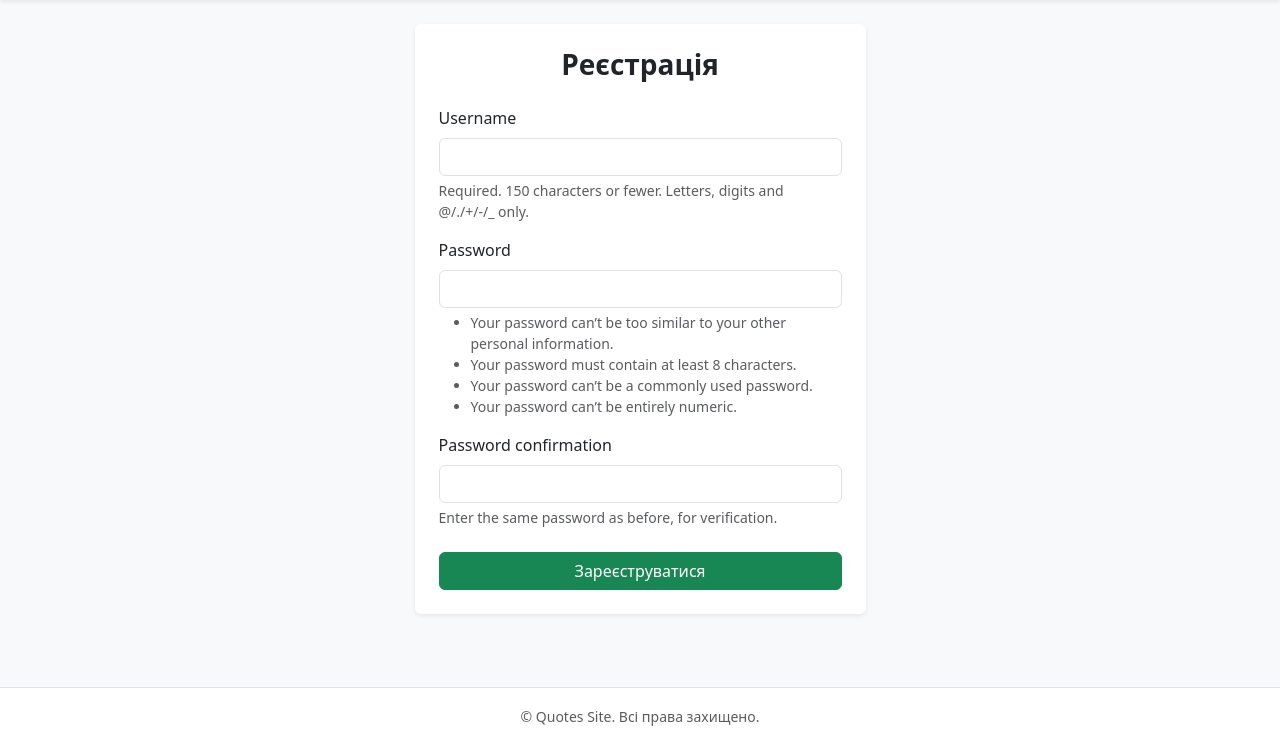
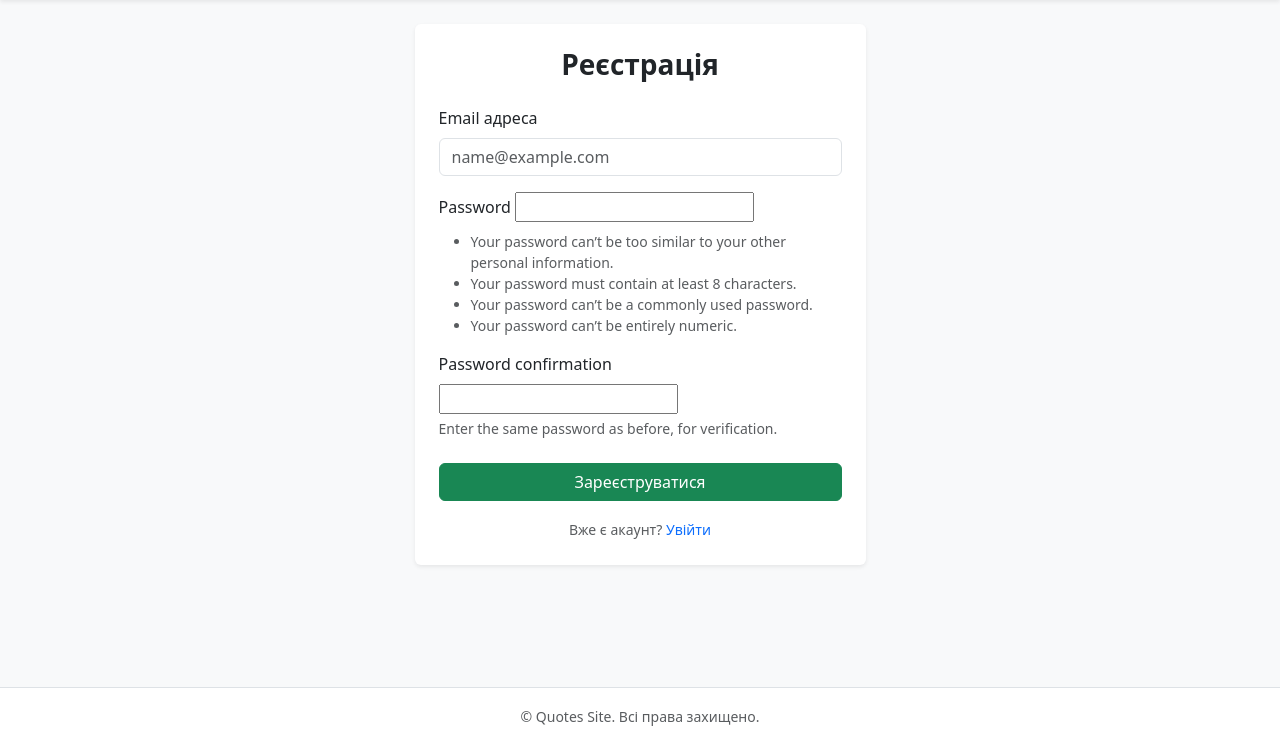
Before and after one commit to NoobApps/goit-pyweb20-hw13, a Django app: page /register/ in a window 1280 px wide. Shown: the part 56-800 px from the top of the page. Run offline with Django 5.2, Linux system fonts and the light colour scheme.

Commit message:
fix email task2

```diff
--- a/task2/quotes/forms.py
+++ b/task2/quotes/forms.py
@@ -1,16 +1,59 @@
 from django import forms
-from django.contrib.auth.forms import UserCreationForm
+from django.contrib.auth.forms import UserCreationForm, AuthenticationForm
+from django.contrib.auth.models import User
 from .models import Author, Quote
 
 class RegisterForm(UserCreationForm):
-    pass
+    email = forms.EmailField(
+        required=True,
+        label="Email адреса",
+        widget=forms.EmailInput(attrs={'class': 'form-control', 'placeholder': 'name@example.com'})
+    )
+
+    class Meta(UserCreationForm.Meta):
+        model = User
+        fields = ('email',)
+
+    def clean_email(self):
+        email = self.cleaned_data.get('email')
+        if User.objects.filter(email__iexact=email).exists() or User.objects.filter(username__iexact=email).exists():
+            raise forms.ValidationError("Користувач з таким Email вже існує.")
+        return email
+
+    def save(self, commit=True):
+        user = super().save(commit=False)
+        user.username = self.cleaned_data['email']
+        user.email = self.cleaned_data['email']
+        if commit:
+            user.save()
+        return user
+
+
+class EmailAuthenticationForm(AuthenticationForm):
+    username = forms.EmailField(
+        label="Email адреса",
+        widget=forms.EmailInput(attrs={'class': 'form-control', 'placeholder': 'name@example.com'})
+    )
+
 
 class AuthorForm(forms.ModelForm):
     class Meta:
         model = Author
         fields = ['fullname', 'born_date', 'born_location', 'description']
+        widgets = {
+            'fullname': forms.TextInput(attrs={'class': 'form-control'}),
+            'born_date': forms.TextInput(attrs={'class': 'form-control', 'placeholder': 'наприклад, November 07, 1867'}),
+            'born_location': forms.TextInput(attrs={'class': 'form-control', 'placeholder': 'наприклад, Warsaw, Poland'}),
+            'description': forms.Textarea(attrs={'class': 'form-control', 'rows': 4}),
+        }
+
 
 class QuoteForm(forms.ModelForm):
     class Meta:
         model = Quote
         fields = ['quote', 'author', 'tags']
+        widgets = {
+            'quote': forms.Textarea(attrs={'class': 'form-control', 'rows': 3}),
+            'author': forms.Select(attrs={'class': 'form-select'}),
+            'tags': forms.TextInput(attrs={'class': 'form-control', 'placeholder': 'вкажіть теги через кому (наприклад: books, friends, quotes)'}),
+        }
--- a/task2/quotes/templates/quotes/login.html
+++ b/task2/quotes/templates/quotes/login.html
@@ -19,12 +19,13 @@
                     {% csrf_token %}
 
                     <div class="mb-3">
-                        <label for="{{ form.username.id_for_label }}" class="form-label">Ім'я користувача</label>
-                        <input type="text"
+                        <label for="{{ form.username.id_for_label }}" class="form-label">Email адреса</label>
+                        <input type="email"
                                name="{{ form.username.name }}"
                                id="{{ form.username.id_for_label }}"
                                class="form-control {% if form.username.errors %}is-invalid{% endif %}"
                                value="{{ form.username.value|default:'' }}"
+                               placeholder="name@example.com"
                                required>
                         {% if form.username.errors %}
                             <div class="invalid-feedback">
--- a/task2/quotes/templates/quotes/register.html
+++ b/task2/quotes/templates/quotes/register.html
@@ -6,21 +6,27 @@
         <div class="card shadow-sm border-0">
             <div class="card-body p-4">
                 <h3 class="card-title text-center fw-bold mb-4">Реєстрація</h3>
+
+                {% if form.non_field_errors %}
+                    <div class="alert alert-danger mb-3" role="alert">
+                        {% for error in form.non_field_errors %}
+                            <div>{{ error }}</div>
+                        {% endfor %}
+                    </div>
+                {% endif %}
+
                 <form method="post">
                     {% csrf_token %}
 
                     {% for field in form %}
                         <div class="mb-3">
                             <label for="{{ field.id_for_label }}" class="form-label">{{ field.label }}</label>
-                            <input type="{{ field.field.widget.input_type|default:'text' }}"
-                                   name="{{ field.name }}"
-                                   id="{{ field.id_for_label }}"
-                                   class="form-control {% if field.errors %}is-invalid{% endif %}">
+                            {{ field }}
                             {% if field.help_text %}
                                 <div class="form-text small">{{ field.help_text|safe }}</div>
                             {% endif %}
                             {% if field.errors %}
-                                <div class="invalid-feedback">
+                                <div class="invalid-feedback d-block">
                                     {{ field.errors.0 }}
                                 </div>
                             {% endif %}
@@ -31,6 +37,10 @@
                         <button type="submit" class="btn btn-success">Зареєструватися</button>
                     </div>
                 </form>
+
+                <div class="text-center mt-3">
+                    <small class="text-muted">Вже є акаунт? <a href="{% url 'login' %}" class="text-decoration-none">Увійти</a></small>
+                </div>
             </div>
         </div>
     </div>
--- a/task2/quotes/urls.py
+++ b/task2/quotes/urls.py
@@ -1,12 +1,16 @@
 from django.urls import path
 from django.contrib.auth import views as auth_views
 from . import views
+from .forms import EmailAuthenticationForm
 
 urlpatterns = [
     path('', views.home, name='home'),
     path('author/<int:pk>/', views.author_detail, name='author_detail'),
     path('register/', views.register, name='register'),
-    path('login/', auth_views.LoginView.as_view(template_name='quotes/login.html'), name='login'),
+    path('login/', auth_views.LoginView.as_view(
+        template_name='quotes/login.html',
+        authentication_form=EmailAuthenticationForm
+    ), name='login'),
     path('logout/', auth_views.LogoutView.as_view(), name='logout'),
     path('add-author/', views.add_author, name='add_author'),
     path('add-quote/', views.add_quote, name='add_quote'),
--- a/task2/quotes_project/settings.py
+++ b/task2/quotes_project/settings.py
@@ -85,7 +85,8 @@ LOGIN_URL = '/login/'
 EMAIL_BACKEND = os.environ.get('EMAIL_BACKEND', 'django.core.mail.backends.console.EmailBackend')
 EMAIL_HOST = os.environ.get('EMAIL_HOST', 'localhost')
 EMAIL_PORT = int(os.environ.get('EMAIL_PORT', 587))
-EMAIL_USE_TLS = os.environ.get('EMAIL_USE_TLS', 'True') == 'True'
+EMAIL_USE_TLS = os.environ.get('EMAIL_USE_TLS', 'True').lower() in ('true', '1', 't')
+EMAIL_USE_SSL = os.environ.get('EMAIL_USE_SSL', 'False').lower() in ('true', '1', 't')
 EMAIL_HOST_USER = os.environ.get('EMAIL_HOST_USER', '')
 EMAIL_HOST_PASSWORD = os.environ.get('EMAIL_HOST_PASSWORD', '')
 DEFAULT_FROM_EMAIL = os.environ.get('DEFAULT_FROM_EMAIL', EMAIL_HOST_USER)
```
